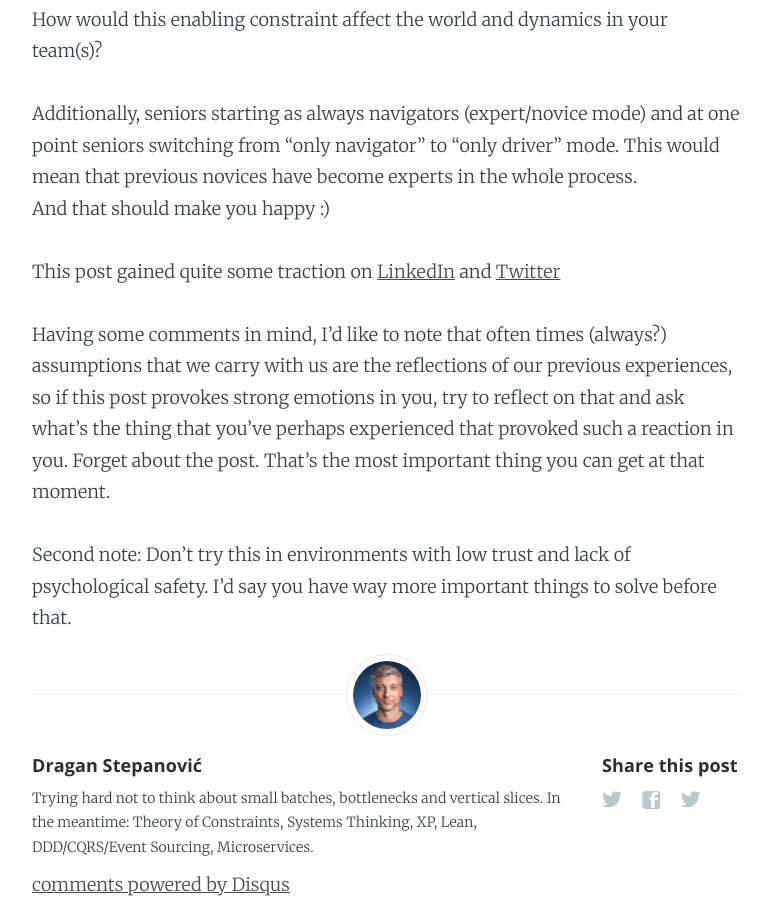
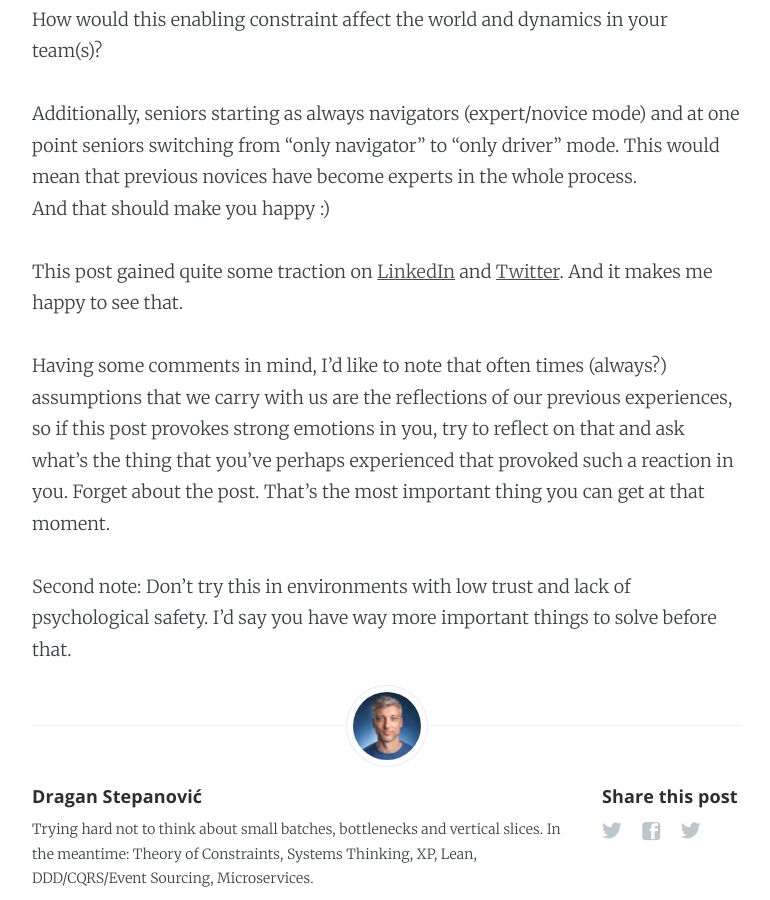
Before and after one commit to dragan-stepanovic/dragan-stepanovic.github.io, a Jekyll site: the page built from _posts/2020-06-25-no-coding-seniors.md, in a window 1280 px wide and 900 px high, scrolled down 455 px. Shown: the whole window, without its empty margins (253-1023 px from the left). Built offline with Jekyll 4.4.1, drawn with Linux system fonts in a browser that asks for light colours; our own code applies the rules of GitHub Pages for plain Markdown files; comment, search, counter and statistics services are not loaded.

Commit message:
Update 2020-06-25-no-coding-seniors.md

```diff
--- a/_posts/2020-06-25-no-coding-seniors.md
+++ b/_posts/2020-06-25-no-coding-seniors.md
@@ -10,7 +10,7 @@ Additionally, seniors starting as always navigators (expert/novice mode) and at
 This would mean that previous novices have become experts in the whole process.
 And that should make you happy :)
 
-This post gained quite some traction on [LinkedIn](https://www.linkedin.com/posts/dstepanovic_what-if-senior-developers-were-not-allowed-activity-6702103827295936512-0D2B) and [Twitter](https://twitter.com/d_stepanovic/status/1276257965373259777)
+This post gained quite some traction on [LinkedIn](https://www.linkedin.com/posts/dstepanovic_what-if-senior-developers-were-not-allowed-activity-6702103827295936512-0D2B) and [Twitter](https://twitter.com/d_stepanovic/status/1276257965373259777). And it makes me happy to see that.
 
 Having some comments in mind, I'd like to note that often times (always?) assumptions that we carry with us are the reflections of our previous experiences, so if this post provokes strong emotions in you, try to reflect on that and ask what's the thing that you've perhaps experienced that provoked such a reaction in you. Forget about the post. That's the most important thing you can get at that moment.
 
```
